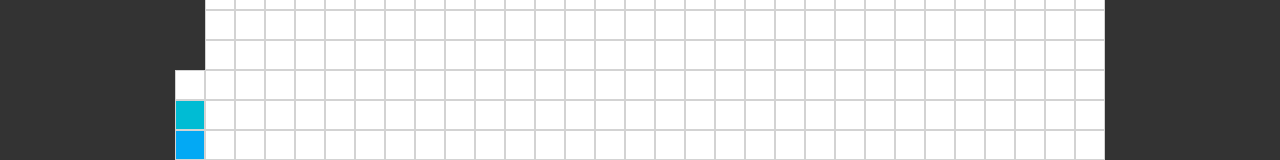
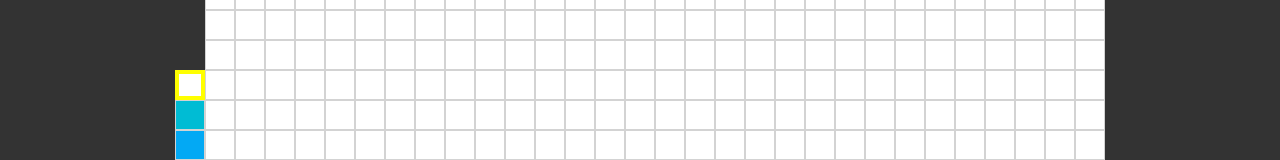
Before and after one commit to nasrob/pixelart-react, a React (Create React App) app: page / in a window 1280 px wide. Shown: the part 270-430 px from the top of the page. Built offline with nearby package versions, Linux system fonts and the light colour scheme.

Commit message:
added color choosing feature

```diff
--- a/src/App.css
+++ b/src/App.css
@@ -11,6 +11,10 @@
   height: 30px;
   border: 1px solid lightgray;
   box-sizing: border-box;
+}
+
+.pixel.current-color {
+  border: 4px solid yellow;
 }
 
 .canvas {
--- a/src/App.js
+++ b/src/App.js
@@ -1,11 +1,17 @@
+import { useState } from "react";
 import "./App.css";
 import Canvas from "./components/Canvas";
 import ColorPicker from "./components/ColorPicker";
 
 function App() {
+	const [color, setColor] = useState(0);
+
 	return (
 		<div className="App">
-			<ColorPicker />
+			<ColorPicker
+				currentColor={color}
+				setColor={(color) => setColor(color)}
+			/>
 			<Canvas />
 		</div>
 	);
--- a/src/components/ColorPicker.js
+++ b/src/components/ColorPicker.js
@@ -5,7 +5,14 @@ const ColorPicker = (props) => {
 	return (
 		<div className="colorpicker">
 			{Colors.map((color, index) => {
-				return <Pixel key={index} background={color} />;
+				return (
+					<Pixel
+						onClick={(e) => props.setColor(index)}
+						key={index}
+						background={color}
+						current={Colors[props.currentColor] === color} // current prop that’s either true or false
+					/>
+				);
 			})}
 		</div>
 	);
--- a/src/components/Pixel.js
+++ b/src/components/Pixel.js
@@ -1,5 +1,12 @@
 const Pixel = (props) => {
-	return <div className={`${props.background} pixel`}></div>;
+	return (
+		<div
+			className={`${props.background} pixel ${
+				props.current ? "current-color" : ""
+			}`}
+			onClick={props.onClick}
+		/>
+	);
 };
 
 export default Pixel;
```
